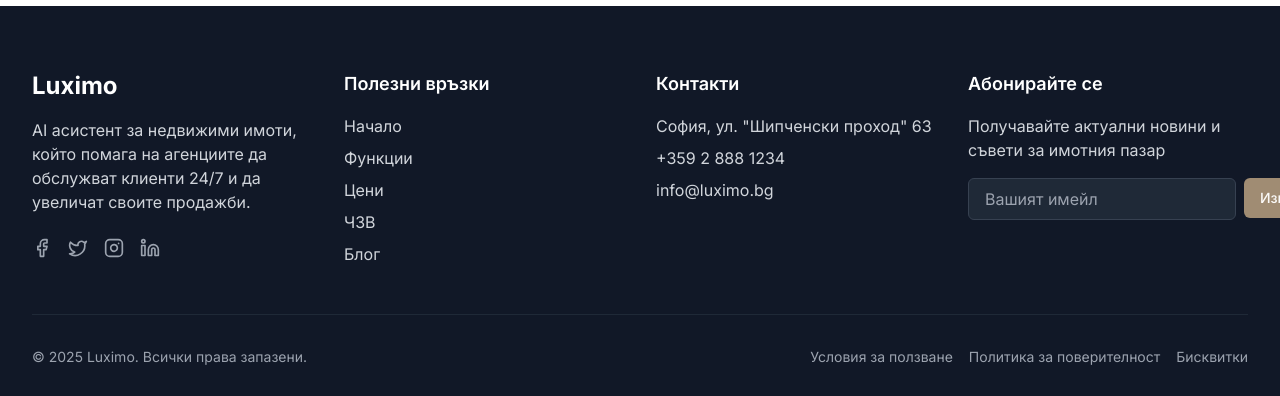
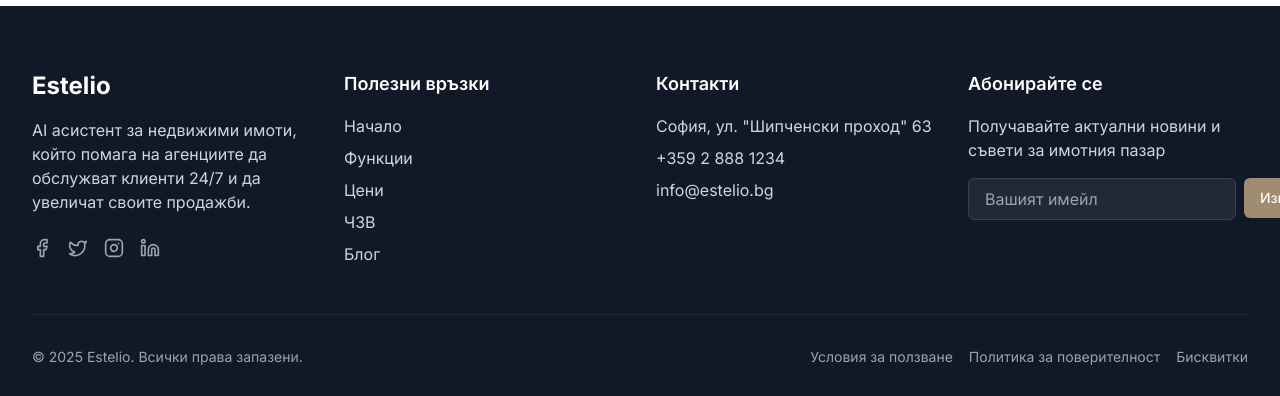
Before and after one commit to aleksander-kolev/estelio-frontend, a React (Vite) app: page / in a window 1280 px wide. Shown: the part 5312-5708 px from the top of the page. Built offline with nearby package versions, Linux system fonts and the light colour scheme; no server answers.

Commit message:
Change footer text to Estelio
Replaced "Luximo" with "Estelio" in the footer component.

```diff
--- a/src/components/Footer.tsx
+++ b/src/components/Footer.tsx
@@ -1,4 +1,3 @@
-
 import { Facebook, Instagram, Linkedin, Twitter } from "lucide-react";
 import { Button } from "@/components/ui/button";
 
@@ -12,7 +11,7 @@ const Footer = () => {
         <div className="grid grid-cols-1 md:grid-cols-4 gap-8">
           {/* Company Info */}
           <div className="col-span-1 md:col-span-1">
-            <h3 className="text-2xl font-bold text-white mb-4">Luximo</h3>
+            <h3 className="text-2xl font-bold text-white mb-4">Estelio</h3>
             <p className="mb-4">
               AI асистент за недвижими имоти, който помага на агенциите да обслужват клиенти 24/7 и да увеличат своите продажби.
             </p>
@@ -50,7 +49,7 @@ const Footer = () => {
             <ul className="space-y-2">
               <li>София, ул. "Шипченски проход" 63</li>
               <li>+359 2 888 1234</li>
-              <li>info@luximo.bg</li>
+              <li>info@estelio.bg</li>
             </ul>
           </div>
 
@@ -73,7 +72,7 @@ const Footer = () => {
         <div className="border-t border-gray-800 mt-12 pt-8">
           <div className="flex flex-col md:flex-row justify-between items-center">
             <p className="text-sm text-gray-400">
-              © {currentYear} Luximo. Всички права запазени.
+              © {currentYear} Estelio. Всички права запазени.
             </p>
             <div className="flex space-x-4 mt-4 md:mt-0">
               <a href="#" className="text-sm text-gray-400 hover:text-white transition-colors">Условия за ползване</a>
```
